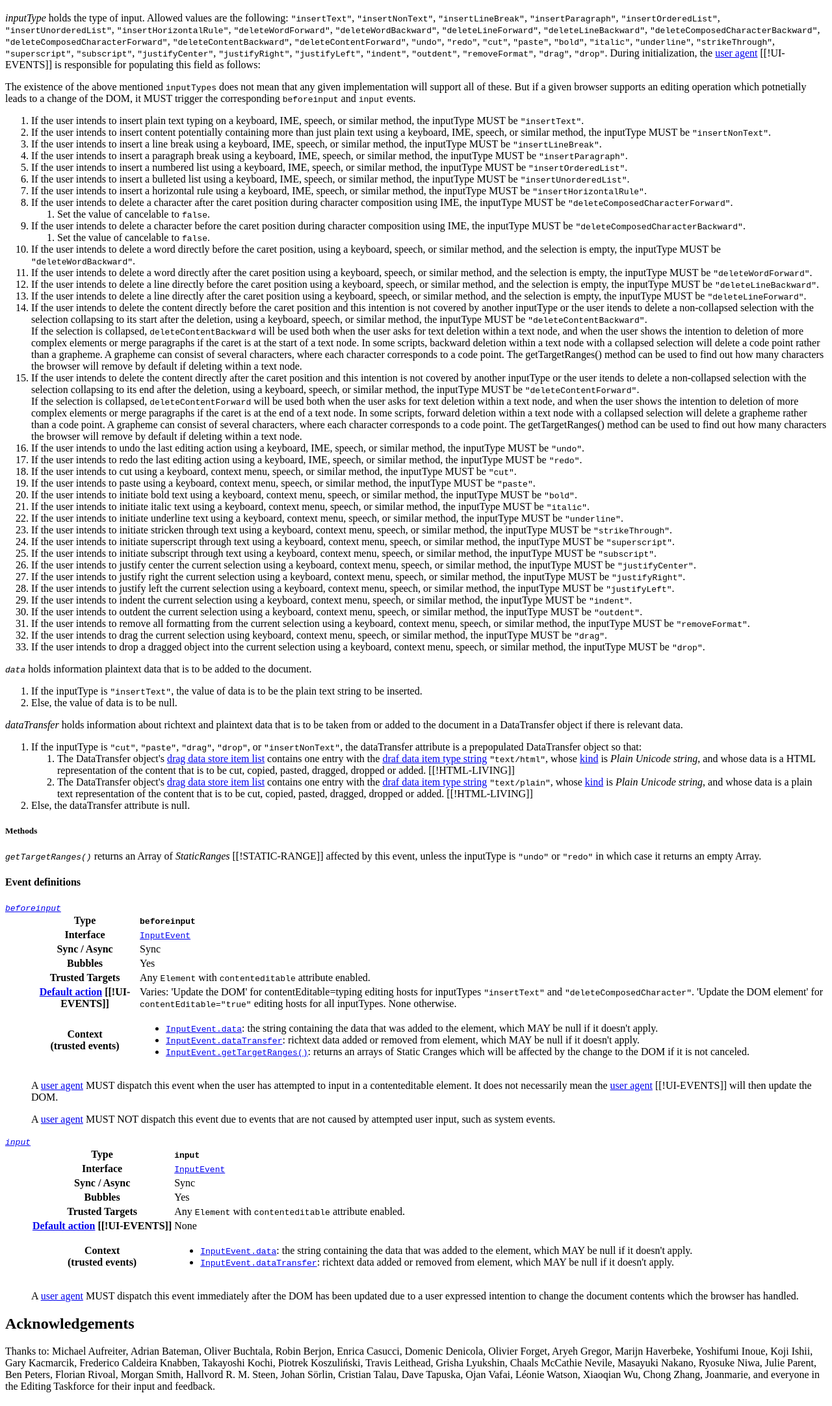
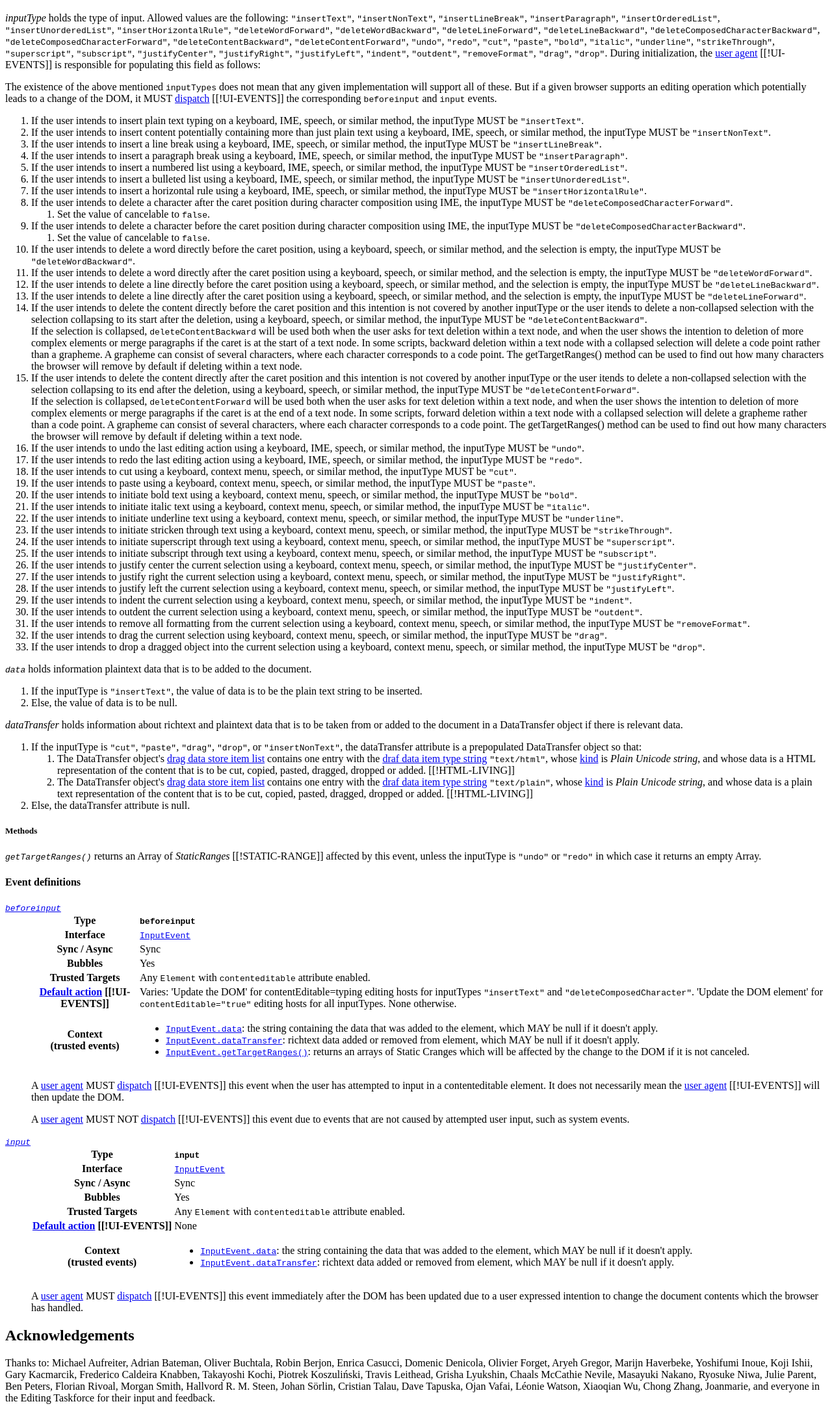
Before and after one commit to w3c/input-events, a plain HTML site: page index.html in a window 1280 px wide. Shown: the part 1430-3594 px from the top of the page at 65% size. Drawn offline with Linux system fonts and the light colour scheme.

Commit message:
fix spelling error and add temp reference for dispatch definition

```diff
--- a/index.html
+++ b/index.html
@@ -222,8 +222,9 @@ var respecConfig = {
 
                 <div class="note">The existence of the above mentioned <code>inputTypes</code>
                 does not mean that any given implementation will support all of these.
-                But if a given browser supports an editing operation which potnetially leads to
-                a change of the DOM, it MUST trigger the corresponding <code>beforeinput</code>
+                But if a given browser supports an editing operation which potentially leads to
+                a change of the DOM, it MUST <a href="https://www.w3.org/TR/uievents/#dispatch">dispatch</a>
+                [[!UI-EVENTS]] the corresponding <code>beforeinput</code>
                 and <code>input</code> events.
                 </div>
 
@@ -593,7 +594,7 @@ var respecConfig = {
                     </table>
 
                     <p>A <a href="https://www.w3.org/TR/uievents/#user-agent">user
-                    agent</a> MUST dispatch this event when the user has
+                    agent</a> MUST <a href="https://www.w3.org/TR/uievents/#dispatch">dispatch</a> [[!UI-EVENTS]] this event when the user has
                     attempted to input in a contenteditable element. It does
                     not necessarily mean the
                     <a href="https://www.w3.org/TR/uievents/#user-agent">user agent</a>
@@ -601,7 +602,7 @@ var respecConfig = {
                     DOM.</p>
 
                     <p>A <a href="https://www.w3.org/TR/uievents/#user-agent">user
-                    agent</a> MUST NOT dispatch this event due to events that
+                    agent</a> MUST NOT <a href="https://www.w3.org/TR/uievents/#dispatch">dispatch</a> [[!UI-EVENTS]] this event due to events that
                     are not caused by attempted user input, such as system
                     events.</p>
                 </dd>
@@ -688,7 +689,7 @@ var respecConfig = {
                     </table>
 
                     <p>A <a class="def" href="#glossary-user-agent">user
-                    agent</a> MUST dispatch this event immediately after the
+                    agent</a> MUST <a href="https://www.w3.org/TR/uievents/#dispatch">dispatch</a> [[!UI-EVENTS]] this event immediately after the
                     DOM has been updated due to a user expressed intention to change
                     the document contents which the browser has handled.</p>
                 </dd>
```
